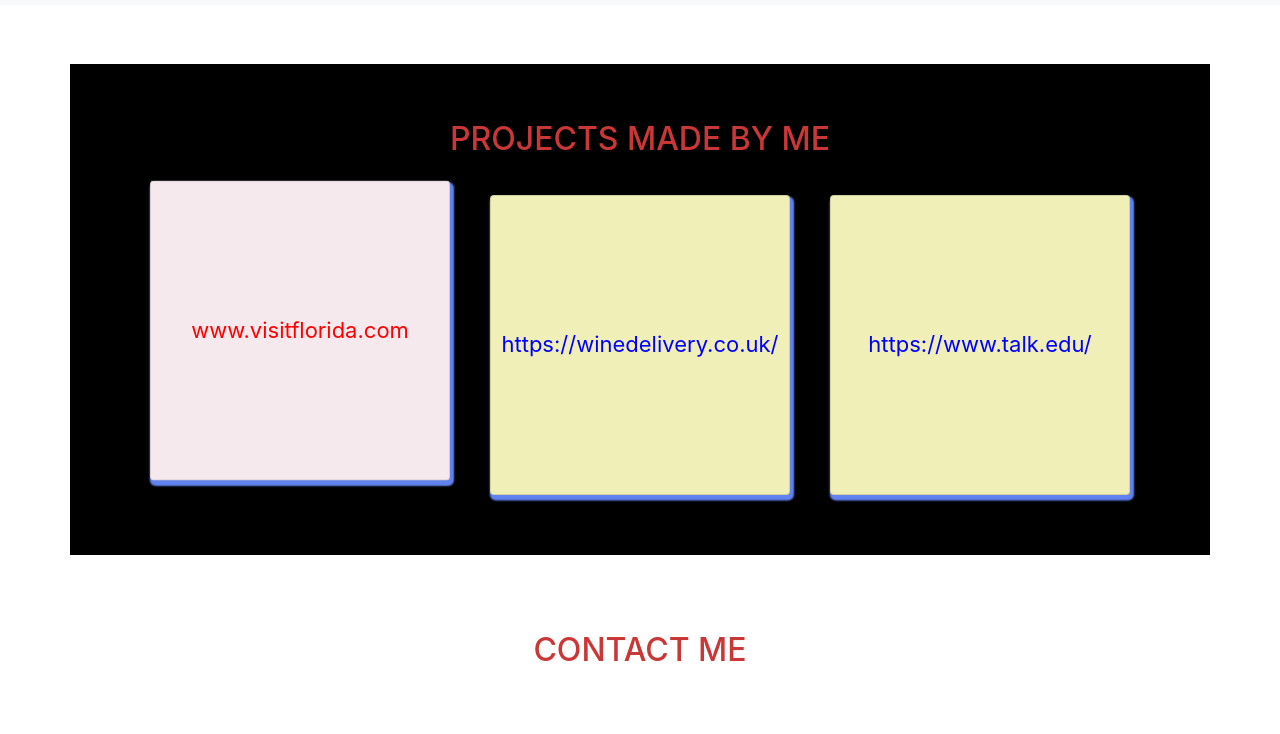
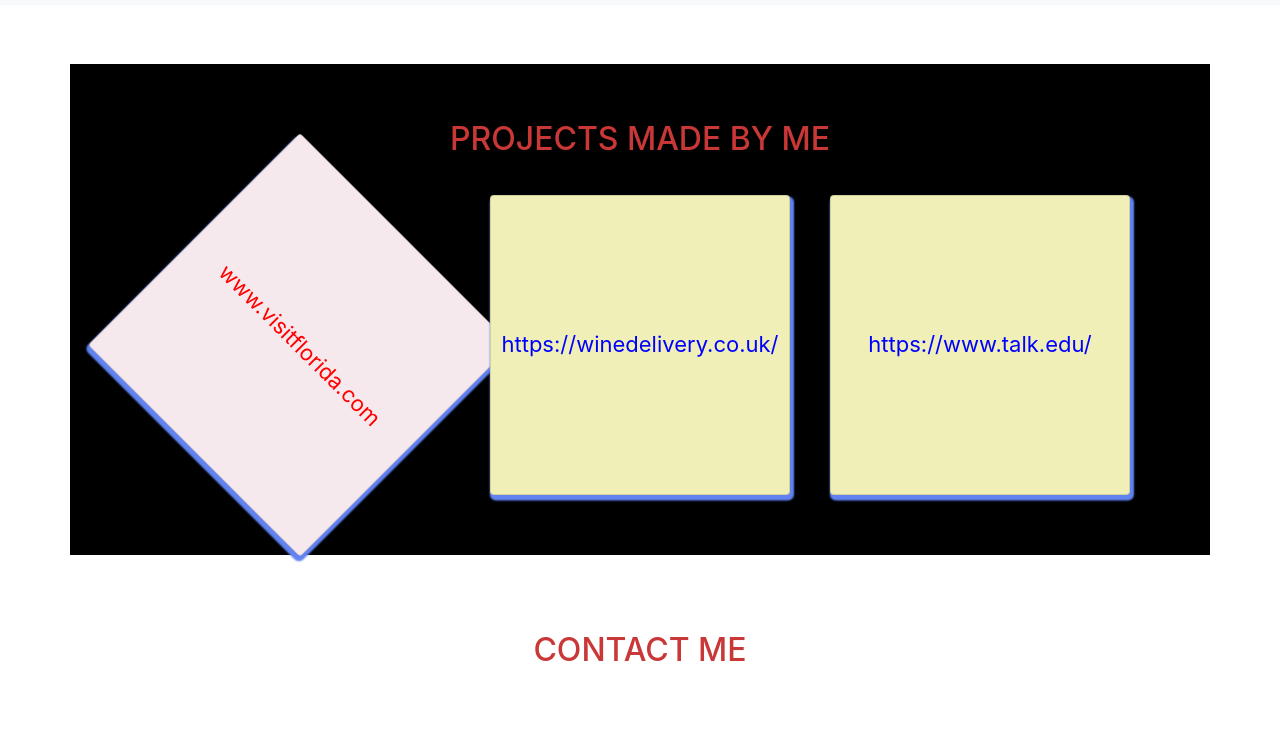
Before and after one commit to personalportfolio1/pratimawaniportfolio, a plain HTML site: page index.html in a window 1280 px wide. In both pictures the pointer is over the element "www.visitflorida.com". Shown: the part 1029-1763 px from the top of the page. Drawn offline with nearby package versions, Linux system fonts and the light colour scheme.

Commit message:
add a animation on card ,rotate card in 45 degree

```diff
--- a/css/style.css
+++ b/css/style.css
@@ -125,10 +125,6 @@ p{
 
 }
  .image{
-    /* background-image: url('../images/projectsbackground.jpg');
-    background-repeat: no-repeat;
-    background-position: center;
-    background-size: cover; */
     height:auto;
     background-color: black;
     padding:40px;
@@ -171,12 +167,10 @@ a i:hover{
       font-size: 20px;
       transition: all 1s ease-in-out ;
       box-shadow: 0.12rem 0.21rem 0.11rem 0.13rem rgb(97, 131, 242);
-      /* background: rgb(138, 248, 158); */
       background-color: rgb(239, 239, 183);
     }
     #projects .card a{
         text-decoration: none;
-        /* color:rgb(211, 30, 90); */
         color:blue;
         font-size:22px;
     }
@@ -186,7 +180,7 @@ a i:hover{
     }
     #projects .card:hover{
         background-color:rgb(246, 233, 237);
-        transform:translateY(-0.9rem);
+        transform:rotate(45deg);
     }
     #contact .contactme{
         padding:20px;
```
